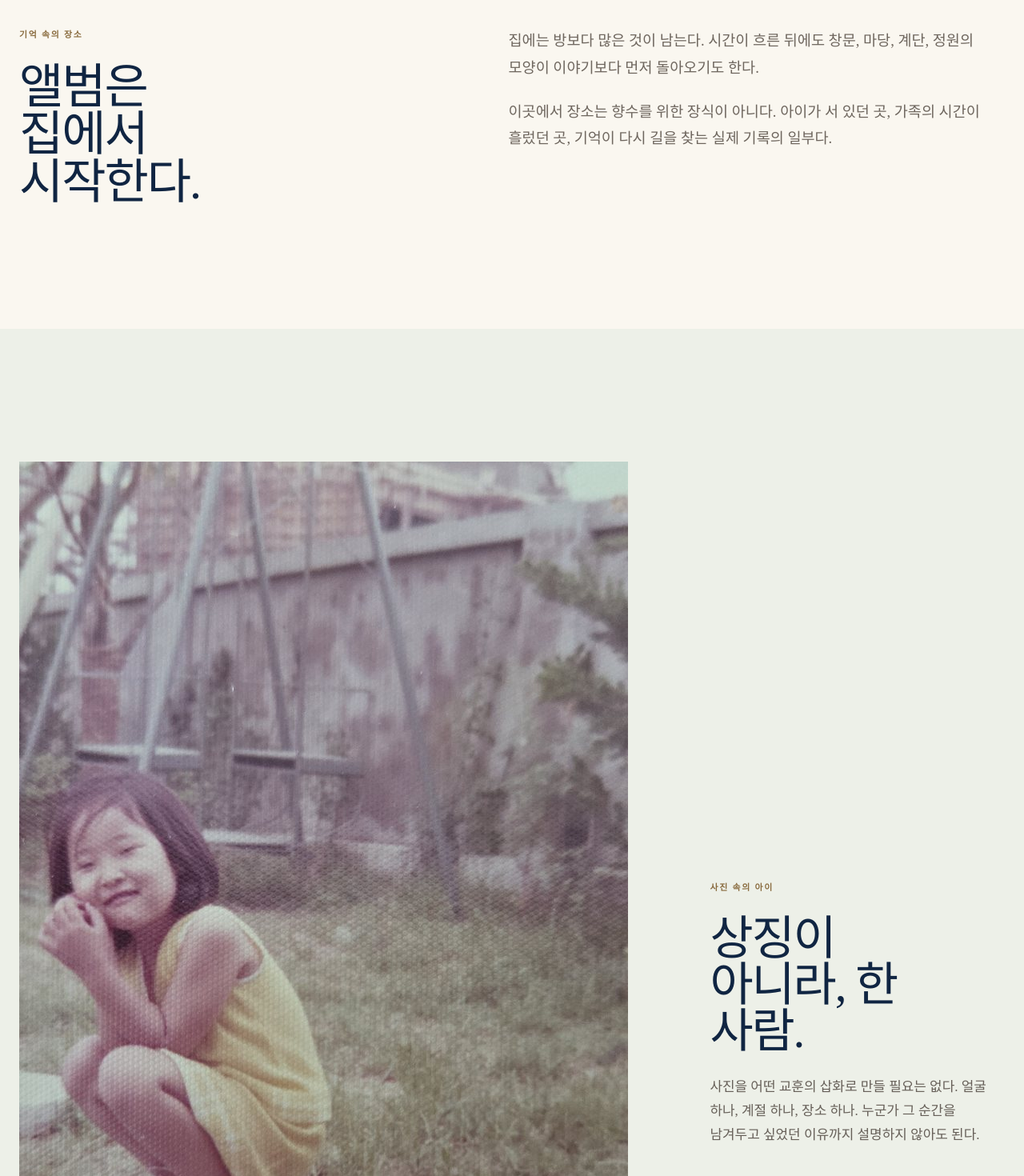
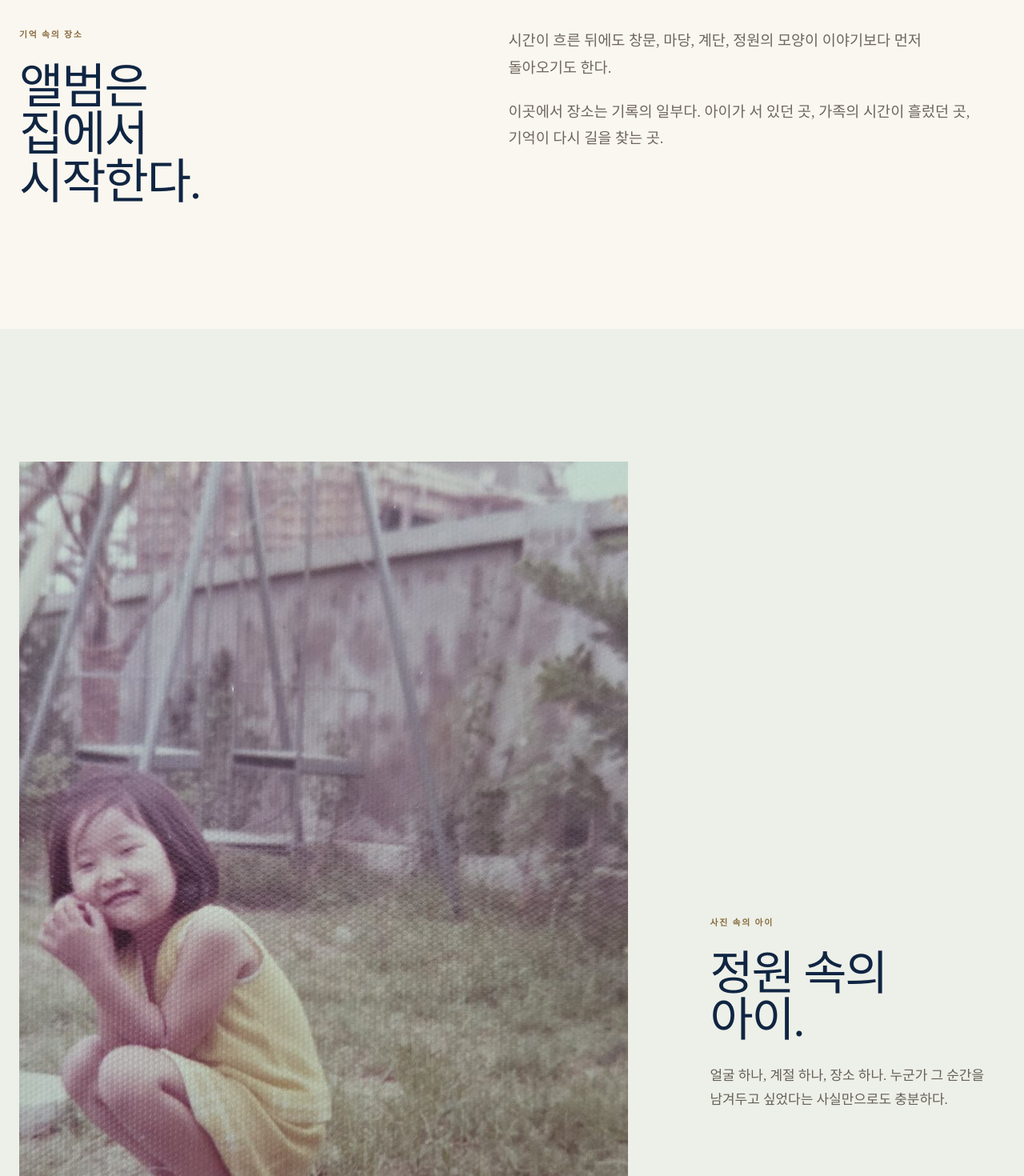
Before and after one commit to k-mama/esthercho, a Next.js app: page /ko/archive in a window 1280 px wide. Shown: the part 2220-3690 px from the top of the page at 80% size. Built offline with nearby package versions, Linux system fonts and the light colour scheme.

Commit message:
edit: simplify Korean Childhood copy

```diff
--- a/src/app/ko/archive/page.tsx
+++ b/src/app/ko/archive/page.tsx
@@ -37,7 +37,7 @@ export default function KoreanArchivePage() {
               </p>
               <p>
                 이 사진들은 실제 삶의 조각으로 남긴다. 오래된 흔적과
-                작은 결함까지 지우지 않은 채로.
+                작은 결함도 그대로 둔다.
               </p>
             </div>
           </div>
@@ -66,13 +66,12 @@ export default function KoreanArchivePage() {
           </div>
           <div className="childhood-house-copy-text">
             <p>
-              집에는 방보다 많은 것이 남는다. 시간이 흐른 뒤에도 창문,
-              마당, 계단, 정원의 모양이 이야기보다 먼저 돌아오기도 한다.
+              시간이 흐른 뒤에도 창문, 마당, 계단, 정원의 모양이 이야기보다
+              먼저 돌아오기도 한다.
             </p>
             <p>
-              이곳에서 장소는 향수를 위한 장식이 아니다. 아이가 서 있던
-              곳, 가족의 시간이 흘렀던 곳, 기억이 다시 길을 찾는 실제
-              기록의 일부다.
+              이곳에서 장소는 기록의 일부다. 아이가 서 있던 곳, 가족의
+              시간이 흘렀던 곳, 기억이 다시 길을 찾는 곳.
             </p>
           </div>
         </div>
@@ -93,11 +92,10 @@ export default function KoreanArchivePage() {
 
           <div className="childhood-garden-copy">
             <p className="childhood-kicker">사진 속의 아이</p>
-            <h2 id="childhood-garden-title">상징이 아니라, 한 사람.</h2>
+            <h2 id="childhood-garden-title">정원 속의 아이.</h2>
             <p>
-              사진을 어떤 교훈의 삽화로 만들 필요는 없다. 얼굴 하나,
-              계절 하나, 장소 하나. 누군가 그 순간을 남겨두고 싶었던
-              이유까지 설명하지 않아도 된다.
+              얼굴 하나, 계절 하나, 장소 하나. 누군가 그 순간을 남겨두고
+              싶었다는 사실만으로도 충분하다.
             </p>
           </div>
         </div>
@@ -115,8 +113,8 @@ export default function KoreanArchivePage() {
               혹은 집에 가고 싶었던 마음으로만 남아 있다.
             </p>
             <p>
-              그런 조각도 아카이브에 속한다. 이야기가 될 때조차 비어 있는
-              부분을 그럴듯하게 채워 완전한 기억처럼 만들지 않는다.
+              그런 조각도 아카이브에 속한다. 비어 있는 부분을 그럴듯하게
+              채워 완전한 기억처럼 만들지 않는다.
             </p>
           </div>
         </div>
@@ -137,10 +135,6 @@ export default function KoreanArchivePage() {
               재구성하거나 다시 그린 이미지는 실제 역사 자료처럼 보이지
               않도록 별도로 밝힌다.
             </p>
-            <p>
-              과거를 더 예쁘게 만드는 것이 목적이 아니다. 디자인 안에서도
-              실제 삶의 얼굴이 알아볼 수 있게 남아 있어야 한다.
-            </p>
             <Link href="/ko/stories/" className="childhood-link">
               이야기로 들어가기
             </Link>
@@ -151,11 +145,8 @@ export default function KoreanArchivePage() {
       <section className="childhood-ending" aria-labelledby="childhood-ending-title">
         <div className="container childhood-ending-inner">
           <p className="childhood-kicker">열린 앨범</p>
-          <h2 id="childhood-ending-title">기억은 나중에 더 돌아올 수 있다.</h2>
-          <p>
-            어린 시절 아카이브는 미완성인 채로 있어도 된다. 어떤 사진은
-            자기 곁에 놓일 이야기를 오래 기다릴 수도 있다.
-          </p>
+          <h2 id="childhood-ending-title">앨범은 아직 끝나지 않았다.</h2>
+          <p>어떤 사진은 자기 곁에 놓일 이야기를 오래 기다릴 수도 있다.</p>
         </div>
       </section>
     </main>
```
